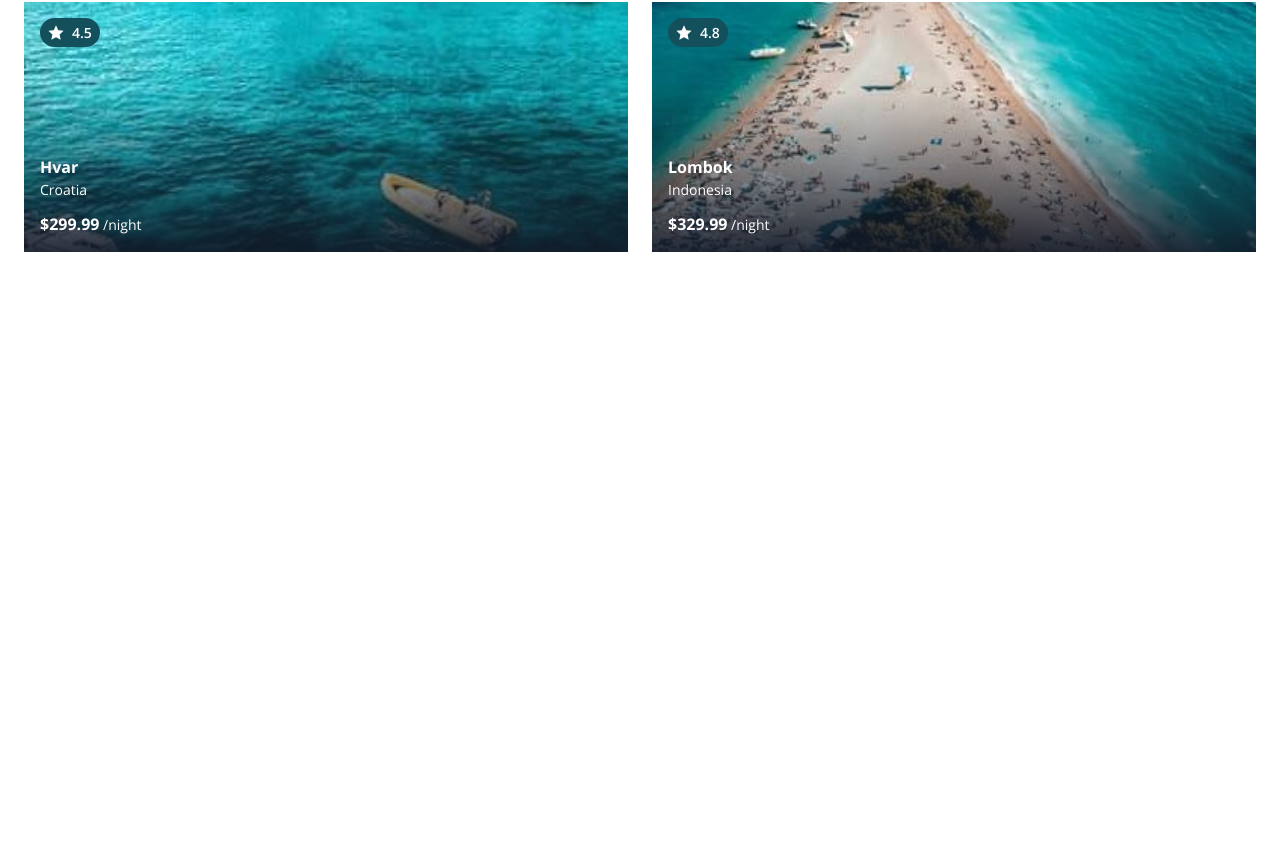
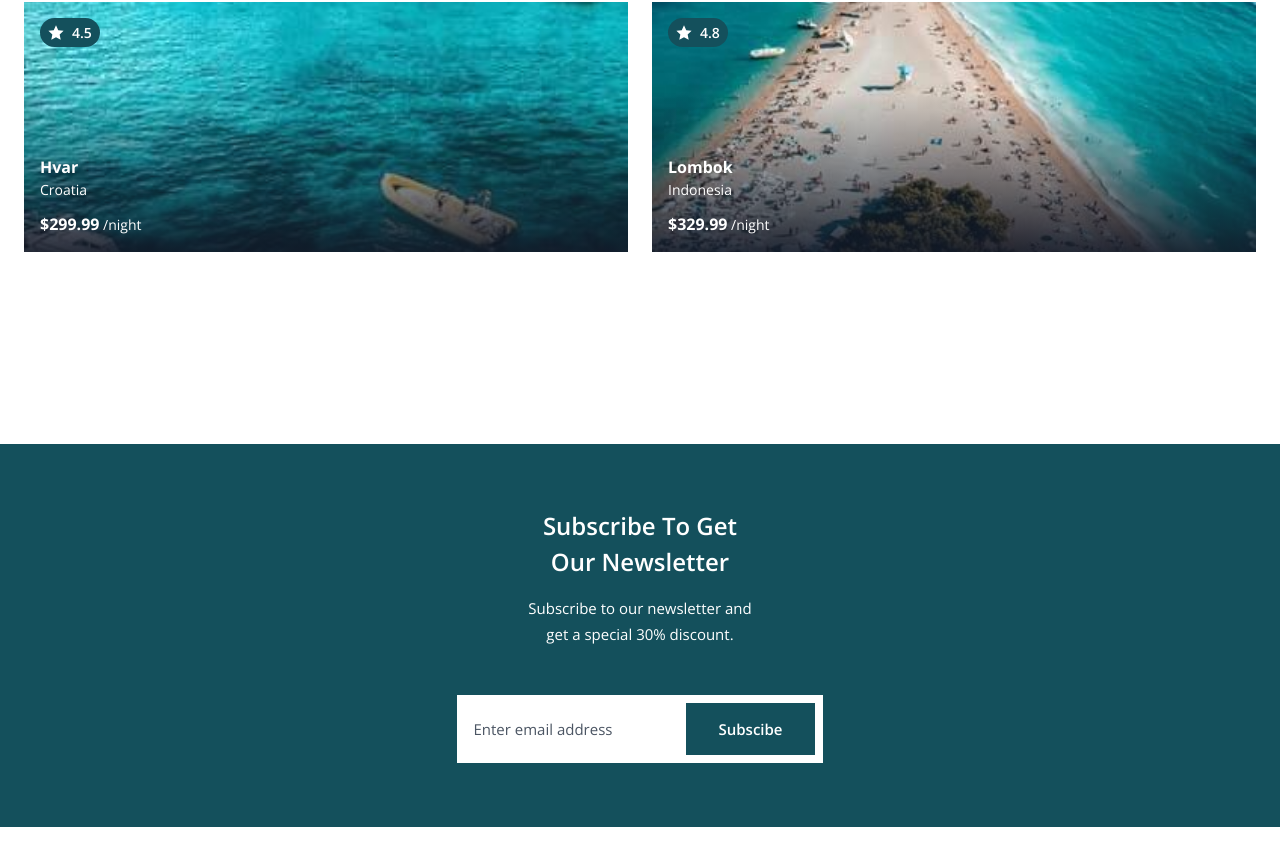
Before and after one commit to fajarfadillahh/travel-agency-react-tailwind, a React (Vite) app: page / in a window 1280 px wide. Shown: the part 4010-4875 px from the top of the page. Before the commit the page ends 4326 px from the top, so only its background shows below. Built offline with nearby package versions, Linux system fonts and the light colour scheme.

Commit message:
create Subscribe components

```diff
--- /dev/null
+++ b/src/components/Subscribe.jsx
@@ -0,0 +1,39 @@
+import React from "react";
+
+// import components & parts
+import Button from "./Button";
+
+export default function Subscribe() {
+  return (
+    <section className="subscribe section">
+      <div className="subscribe__bg bg-green-600 py-16">
+        <div className="subscribe__container container grid justify-items-center gap-12">
+          <div className="subscribe__data text-center">
+            <h1 className="subscribe__title section-title text-white">
+              Subscribe To Get <br />
+              Our Newsletter
+            </h1>
+            <p className="subscribe__text section-text text-white">
+              Subscribe to our newsletter and <br />
+              get a special 30% discount.
+            </p>
+          </div>
+
+          <form
+            action=""
+            className="subscribe__form flex items-center gap-4 bg-white p-2"
+          >
+            <input
+              type="email"
+              placeholder="Enter email address"
+              className="subscribe__input h-[52px] w-full pl-2 text-[15px] font-semibold text-green-600 outline-none placeholder:text-[15px] placeholder:font-normal placeholder:text-gray-600"
+            />
+            <Button url="/" className="subscribe__button">
+              Subscibe
+            </Button>
+          </form>
+        </div>
+      </div>
+    </section>
+  );
+}
--- a/src/pages/Home.jsx
+++ b/src/pages/Home.jsx
@@ -8,6 +8,7 @@ import Discover from "../parts/HomePage/Discover";
 import Experience from "../parts/HomePage/Experience";
 import Video from "../parts/HomePage/Video";
 import Place from "../parts/HomePage/Place";
+import Subscribe from "../components/Subscribe";
 
 export default function Home() {
   return (
@@ -20,6 +21,7 @@ export default function Home() {
         <Experience />
         <Video />
         <Place />
+        <Subscribe />
       </main>
     </>
   );
```
